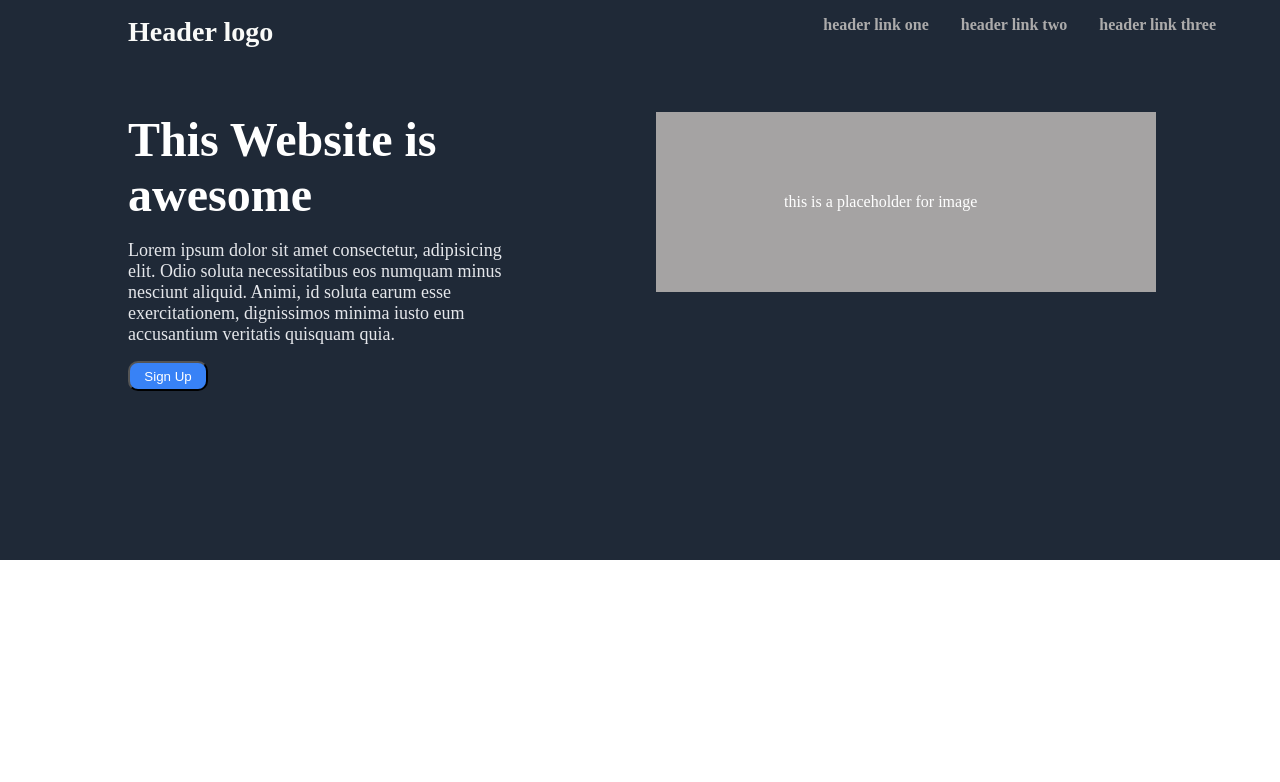
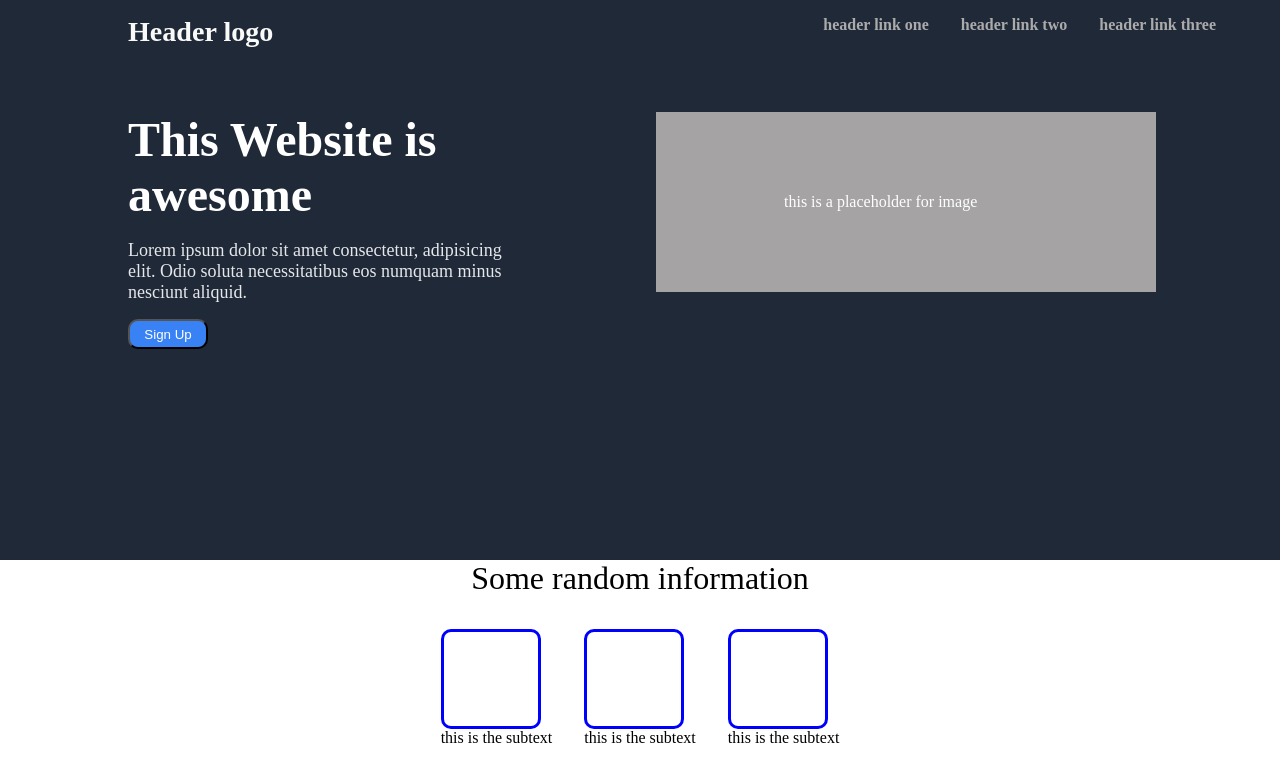
Before and after one commit to Prajwalhn18/landing-page-demo, a plain HTML site: page index.html in a window 1280 px wide. Drawn offline with Linux system fonts and the light colour scheme.

Commit message:
middle page

```diff
--- a/index.html
+++ b/index.html
@@ -28,10 +28,8 @@
                         <span id="top-left-subtext"
                             >Lorem ipsum dolor sit amet consectetur, adipisicing
                             elit. Odio soluta necessitatibus eos numquam minus
-                            nesciunt aliquid. Animi, id soluta earum esse
-                            exercitationem, dignissimos minima iusto eum
-                            accusantium veritatis quisquam quia.</span
-                        >
+                            nesciunt aliquid.
+                        </span>
                         <button id="signup-button">Sign Up</button>
                     </div>
                     <div class="top-right-content">
@@ -41,6 +39,25 @@
                     </div>
                 </div>
             </div>
+
+            <!-- middle -->
+            <span id="middle-heading">Some random information</span>
+            <div class="content-outer-box">
+                <div class="content-box">
+                    <div class="content-border-box"></div>
+                    <span id="content-subtest">this is the subtext</span>
+                </div>
+
+                <div class="content-box">
+                    <div class="content-border-box"></div>
+                    <span id="content-subtest">this is the subtext</span>
+                </div>
+
+                <div class="content-box">
+                    <div class="content-border-box"></div>
+                    <span id="content-subtest">this is the subtext</span>
+                </div>
+            </div>
         </div>
     </body>
 </html>
--- a/styles.css
+++ b/styles.css
@@ -84,3 +84,30 @@
     text-align: center;
     margin-left: 8rem;
 }
+
+/* Conten boxes styles | Mid of the page */
+
+#middle-heading {
+    display: flex;
+    justify-content: center;
+    font-size: 32px;
+    font-weight: 500;
+}
+.content-outer-box {
+    margin-top: 2rem;
+    display: flex;
+    justify-content: center;
+    gap: 2rem;
+}
+
+.content-box {
+    display: flex;
+    flex-direction: column;
+}
+
+.content-border-box {
+    border: 3px solid blue;
+    height: 100px;
+    width: 100px;
+    border-radius: 10px;
+}
```
